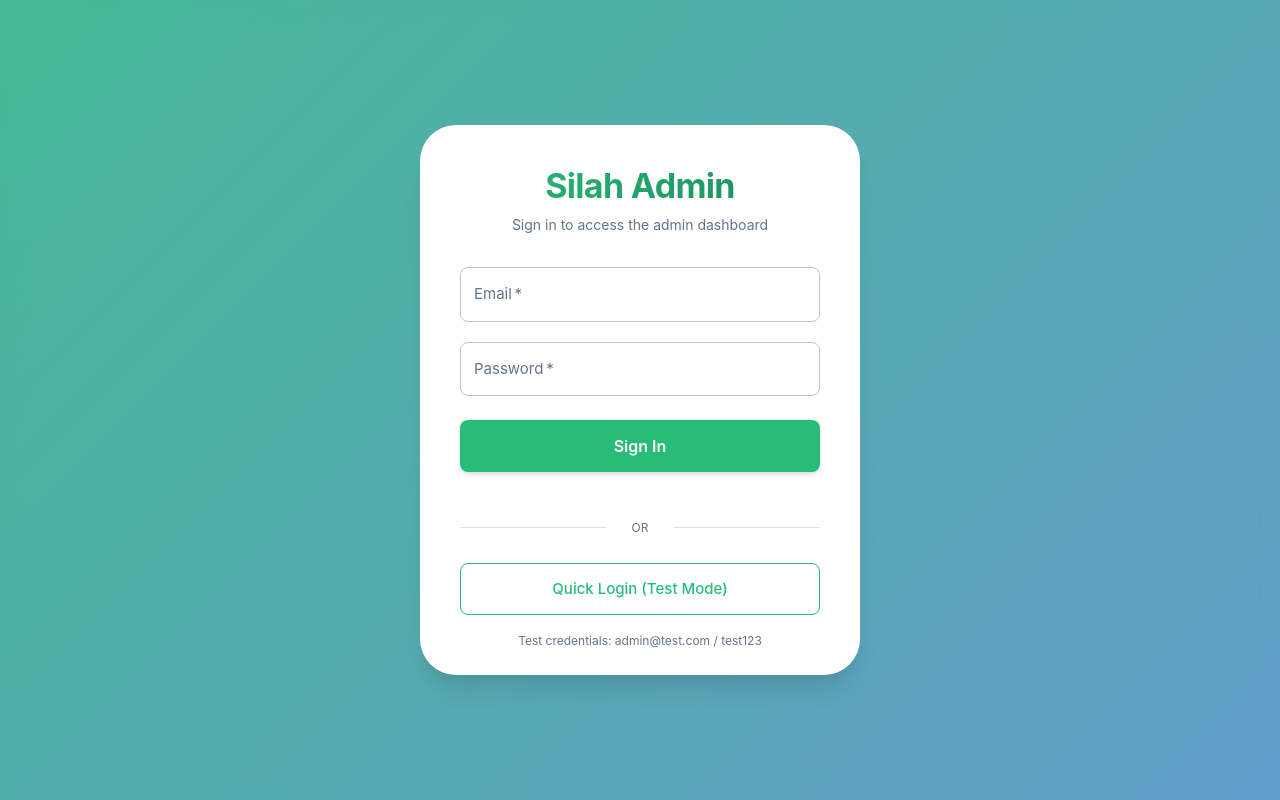
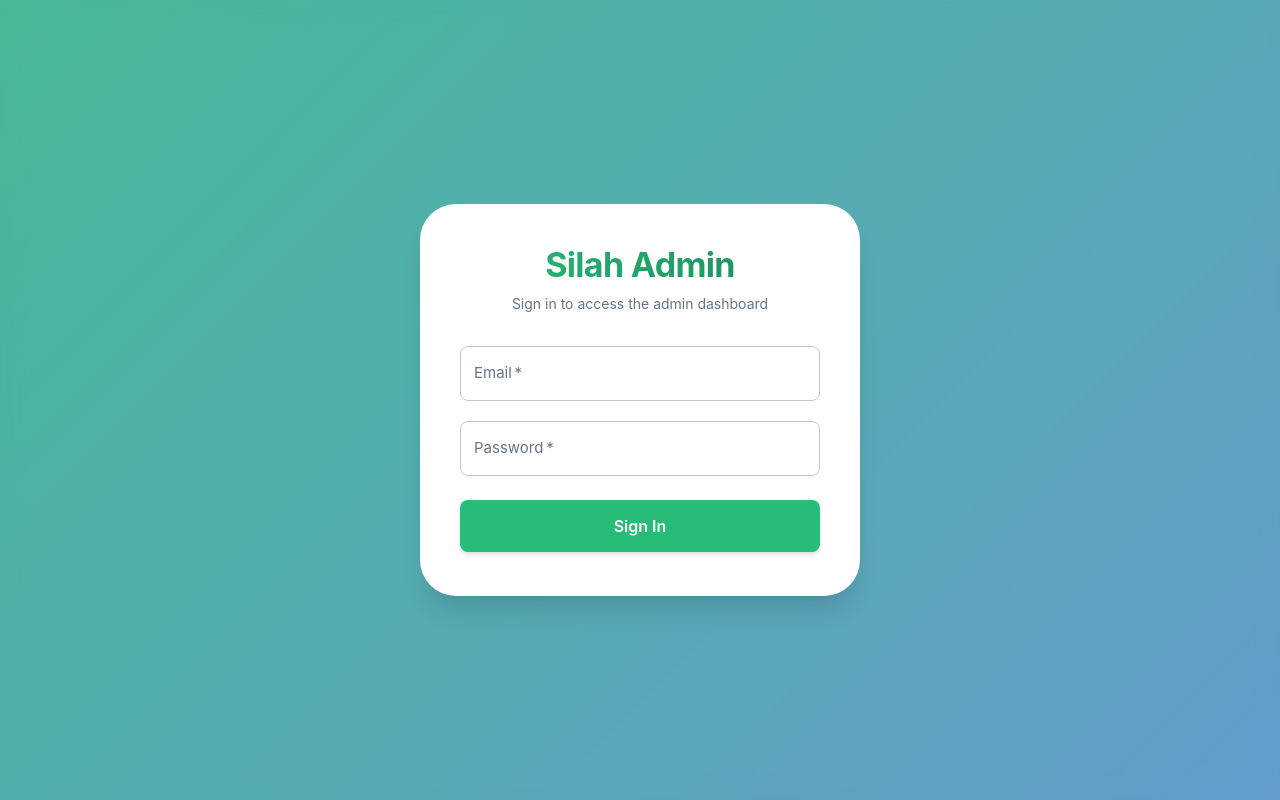
Before and after one commit to kxaviera/silah_app, a React (Vite) app in the folder admin-dashboard/: page /login in a window 1280 px wide. Built offline with nearby package versions, Linux system fonts and the light colour scheme; no server answers.

Commit message:
Remove test mode from admin dashboard - production ready

```diff
--- a/admin-dashboard/src/context/AuthContext.tsx
+++ b/admin-dashboard/src/context/AuthContext.tsx
@@ -19,22 +19,16 @@ export function AuthProvider({ children }: { children: ReactNode }) {
   const [loading, setLoading] = useState(true);
 
   const refresh = async () => {
-    if (!authService.isAuthenticated()) { setAdmin(null); setLoading(false); return; }
+    if (!authService.isAuthenticated()) {
+      setAdmin(null);
+      setLoading(false);
+      return;
+    }
     try {
       const res = await authService.getMe();
       setAdmin(res?.admin || res?.data || null);
     } catch {
-      // If backend fails, check for test mode data
-      const adminData = localStorage.getItem('admin_data');
-      if (adminData) {
-        try {
-          setAdmin(JSON.parse(adminData));
-        } catch {
-          setAdmin(null);
-        }
-      } else {
-        setAdmin(null);
-      }
+      setAdmin(null);
     }
     setLoading(false);
   };
--- a/admin-dashboard/src/pages/Login.tsx
+++ b/admin-dashboard/src/pages/Login.tsx
@@ -1,6 +1,6 @@
 import { useState } from 'react';
 import { useNavigate, useLocation } from 'react-router-dom';
-import { Box, Card, CardContent, TextField, Button, Typography, Alert, Divider } from '@mui/material';
+import { Box, Card, CardContent, TextField, Button, Typography, Alert } from '@mui/material';
 import { useAuth } from '../context/AuthContext';
 
 export function Login() {
@@ -23,16 +23,6 @@ export function Login() {
     else setError(res.message || 'Login failed');
   };
 
-  const handleQuickLogin = async () => {
-    setEmail('admin@test.com');
-    setPassword('test123');
-    setError('');
-    setLoading(true);
-    const res = await login('admin@test.com', 'test123');
-    setLoading(false);
-    if (res.success) navigate(from, { replace: true });
-    else setError(res.message || 'Quick login failed');
-  };
 
   return (
     <Box sx={{
@@ -145,41 +135,6 @@ export function Login() {
               {loading ? 'Signing in...' : 'Sign In'}
             </Button>
           </form>
-          <Divider sx={{ my: 3 }}>
-            <Typography variant="caption" color="text.secondary" sx={{ px: 2, bgcolor: 'background.paper' }}>
-              OR
-            </Typography>
-          </Divider>
-          <Button
-            fullWidth
-            variant="outlined"
-            onClick={handleQuickLogin}
-            disabled={loading}
-            sx={{
-              borderColor: '#28BC79',
-              color: '#28BC79',
-              py: 1.5,
-              fontSize: '0.9375rem',
-              fontWeight: 500,
-              '&:hover': {
-                borderColor: '#1E8A5A',
-                bgcolor: 'rgba(40, 188, 121, 0.05)',
-                transform: 'translateY(-1px)',
-              },
-              transition: 'all 0.2s',
-            }}
-          >
-            Quick Login (Test Mode)
-          </Button>
-          <Typography
-            variant="caption"
-            display="block"
-            align="center"
-            color="text.secondary"
-            sx={{ mt: 2, fontSize: '0.75rem' }}
-          >
-            Test credentials: admin@test.com / test123
-          </Typography>
         </CardContent>
       </Card>
     </Box>
--- a/admin-dashboard/src/services/api.ts
+++ b/admin-dashboard/src/services/api.ts
@@ -24,12 +24,8 @@ adminApi.interceptors.response.use(
   (r) => r,
   (e) => {
     if (e.response?.status === 401) {
-      // Don't redirect if in test mode (has admin_data)
-      const adminData = localStorage.getItem('admin_data');
-      if (!adminData) {
-        localStorage.removeItem('admin_token');
-        window.location.href = '/login';
-      }
+      localStorage.removeItem('admin_token');
+      window.location.href = '/login';
     }
     return Promise.reject(e);
   }
--- a/admin-dashboard/src/services/auth.service.ts
+++ b/admin-dashboard/src/services/auth.service.ts
@@ -9,52 +9,28 @@ export interface LoginResponse {
 
 export const authService = {
   async login(email: string, password: string): Promise<LoginResponse> {
-    // Test mode: Quick login for testing without backend
-    if (email === 'admin@test.com' && password === 'test123') {
-      const mockToken = 'test_token_' + Date.now();
-      const mockAdmin = { _id: 'test_admin_1', email: 'admin@test.com', role: 'admin' };
-      localStorage.setItem('admin_token', mockToken);
-      localStorage.setItem('admin_data', JSON.stringify(mockAdmin));
-      return { success: true, token: mockToken, admin: mockAdmin };
-    }
-
     try {
       const { data } = await adminApi.post<LoginResponse>('/auth/login', { email, password });
-      if (data.success && data.token) localStorage.setItem('admin_token', data.token);
+      if (data.success && data.token) {
+        localStorage.setItem('admin_token', data.token);
+      }
       return data;
     } catch (error: any) {
-      // If backend is not available, allow test login
-      if (error.code === 'ERR_NETWORK' || error.response?.status >= 500) {
-        if (email === 'admin@test.com' && password === 'test123') {
-          const mockToken = 'test_token_' + Date.now();
-          const mockAdmin = { _id: 'test_admin_1', email: 'admin@test.com', role: 'admin' };
-          localStorage.setItem('admin_token', mockToken);
-          localStorage.setItem('admin_data', JSON.stringify(mockAdmin));
-          return { success: true, token: mockToken, admin: mockAdmin };
-        }
-      }
-      return { success: false, message: error.response?.data?.message || 'Login failed' };
+      return {
+        success: false,
+        message: error.response?.data?.message || 'Login failed. Please check your credentials.'
+      };
     }
   },
   async logout(): Promise<void> {
-    try { await adminApi.post('/auth/logout'); } catch {}
+    try {
+      await adminApi.post('/auth/logout');
+    } catch {}
     finally {
       localStorage.removeItem('admin_token');
-      localStorage.removeItem('admin_data');
     }
   },
   async getMe() {
-    // Test mode: Return mock admin if token exists but backend fails
-    const adminData = localStorage.getItem('admin_data');
-    if (adminData) {
-      try {
-        const { data } = await adminApi.get('/auth/me');
-        return data;
-      } catch {
-        // Backend not available, return mock data
-        return { success: true, admin: JSON.parse(adminData) };
-      }
-    }
     const { data } = await adminApi.get('/auth/me');
     return data;
   },
```
